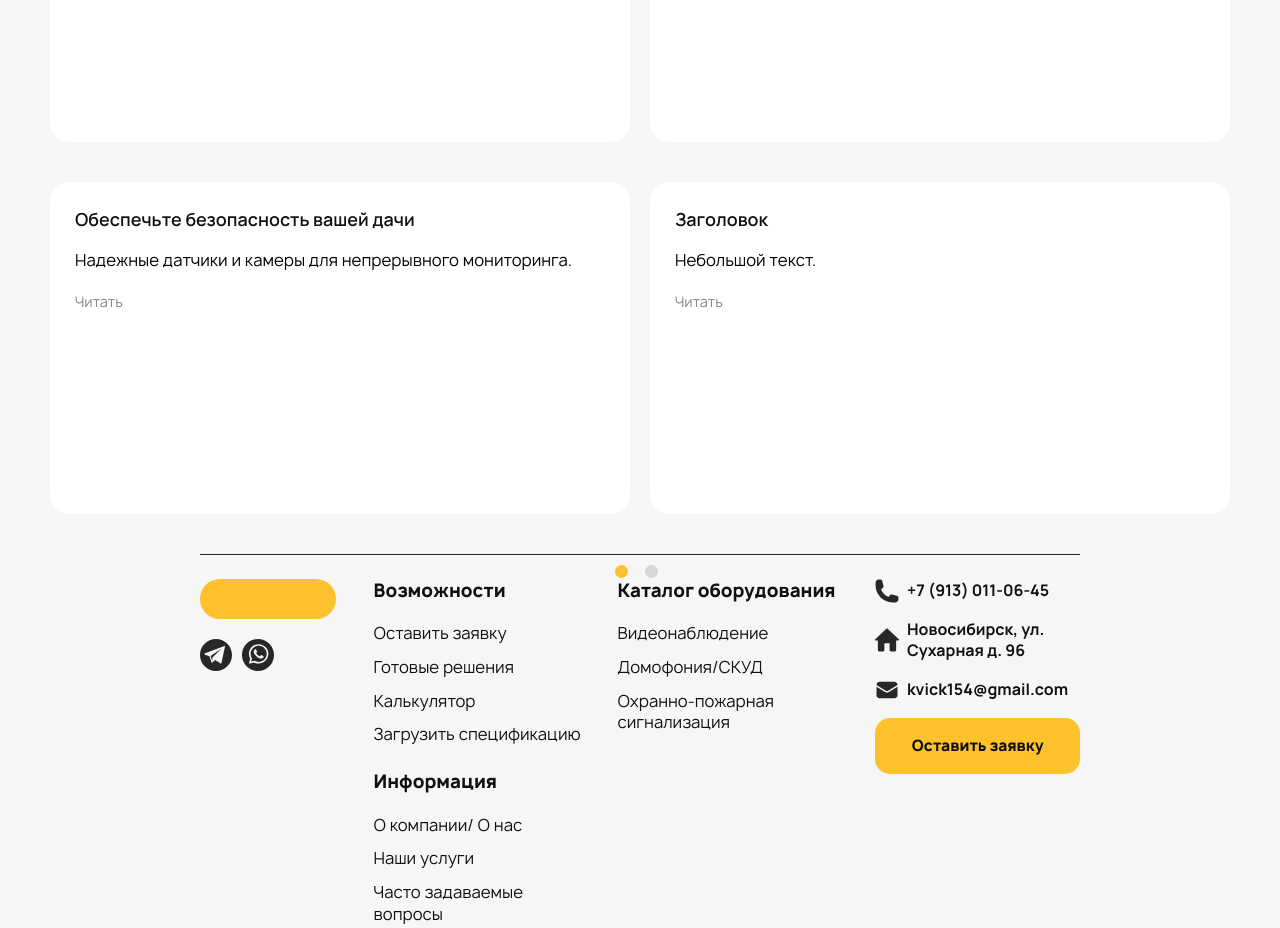
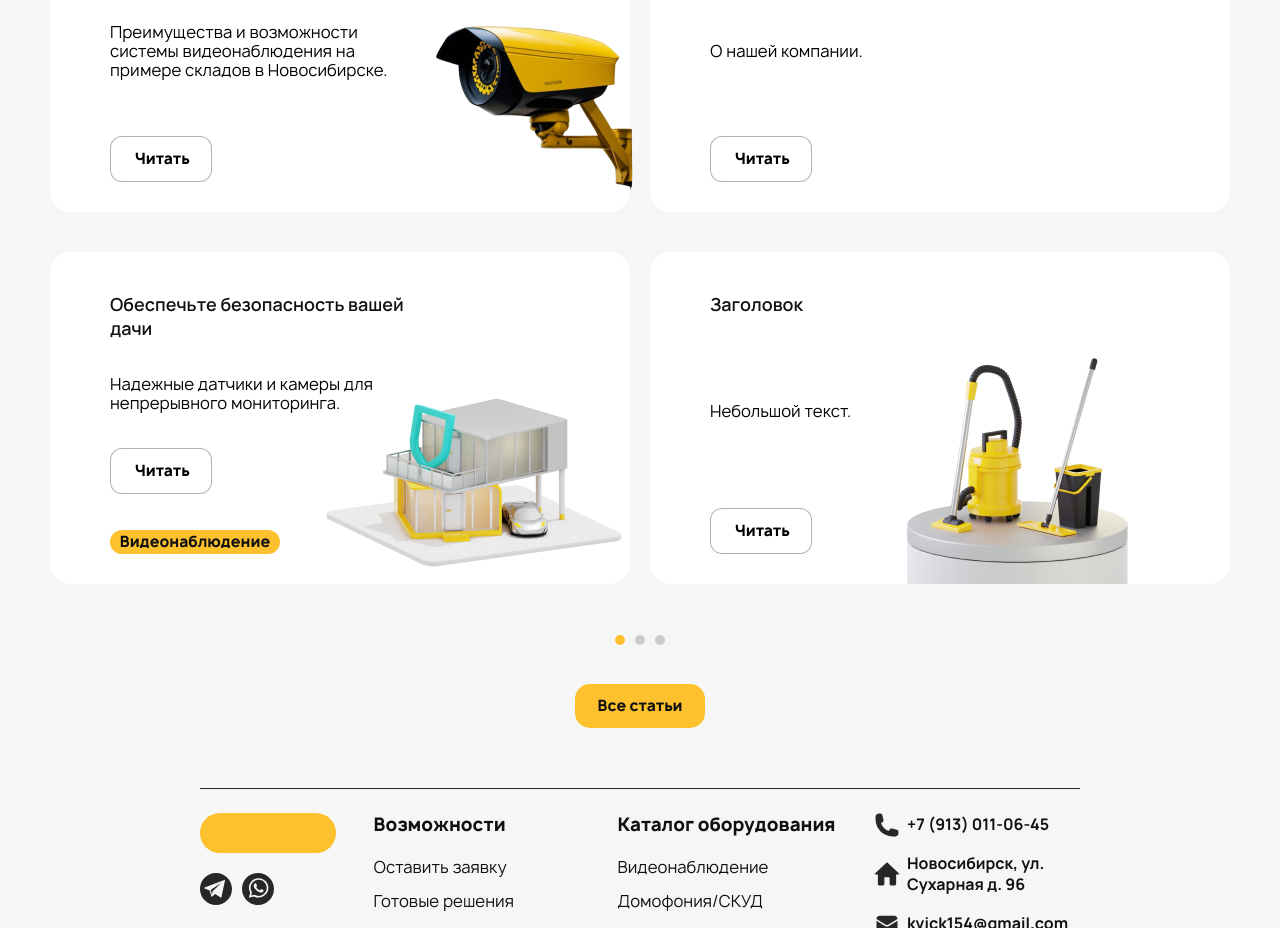
Before and after one commit to NSecuritySolutions/frontend, a React (Vite) app: page / in a window 1280 px wide. Shown: the part 1840-2768 px from the top of the page. Built offline with nearby package versions, Linux system fonts and the light colour scheme.

Commit message:
Feat: work examples component w/o adaptive

```diff
--- a/src/app/ui/App.tsx
+++ b/src/app/ui/App.tsx
@@ -2,8 +2,6 @@ import { Outlet } from 'react-router-dom';
 import { StyleSheetManager } from 'styled-components';
 
 import AppStyles from './styled';
-//@TODO - прижать футер к низу страницы
-// import { Footer } from 'src/widgets/Footer';
 
 const App = () => {
   return (
@@ -13,7 +11,6 @@ const App = () => {
         <main>
           <Outlet />
         </main>
-        {/* <Footer /> */}
       </>
     </StyleSheetManager>
   );
--- a/src/pages/MainPage/ui/MainPage.tsx
+++ b/src/pages/MainPage/ui/MainPage.tsx
@@ -2,7 +2,7 @@ import { OurTeam } from 'src/widgets/OurTeam';
 import { ProjectStage } from 'src/widgets/ProjectStage';
 import { Footer } from 'src/widgets/Footer';
 import { ReviewsBlock } from 'src/widgets/ReviewsBlock';
-import { WorkExamplesSlider } from 'src/shared/components/WorkExamplesSlider';
+import { WorkExamplesSlider } from 'src/widgets/WorkExamplesSlider';
 
 const MainPage = () => {
   return (
--- a/src/shared/components/WorkExamplesSlider/ui/styled.ts
+++ /dev/null
@@ -1,122 +0,0 @@
-import colors from 'src/shared/constants/colors';
-
-import styled from 'styled-components';
-
-const ReviewsContainer = styled.article`
-  display: flex !important;
-
-  flex-direction: column;
-  gap: 20px;
-  border-radius: 20px;
-  padding: 25px;
-  max-width: 580px;
-  width: 100%;
-  height: 332px;
-  background-color: ${colors.backgroundPrimary};
-  font-family: Manrope, sans-serif;
-
-  // @media (max-width: 940px) {
-  //   margin-top: 30px;
-  // }
-
-  // @media (max-width: 619px) {
-  //   margin-top: 30px;
-  // }
-`;
-const SliderContainer = styled.section`
-  margin: 0 auto;
-  background-color: ${colors.backgroundBase2};
-  display: flex;
-  flex-direction: column;
-  column-gap: 20px !important;
-  row-gap: 40px !important;
-  min-height: 800px;
-  max-width: 1180px;
-  width: 100%;
-  justify-items: space-between;
-  & ${ReviewsContainer}:nth-child(even) {
-    margin-bottom: 40px;
-    margin-left: 20px;
-  }
-
-  // @media (max-width: 1300px) {
-  //   max-width: 580px;
-  // }
-
-  // @media (max-width: 940px) {
-  //   max-width: 580px;
-  // }
-
-  // @media (max-width: 619px) {
-  //   max-width: 280px;
-  // }
-`;
-
-const ReviewsTitle = styled.h3`
-  font-weight: 600;
-  font-size: 18px;
-  text-align: start;
-`;
-
-const ReviewsParagraph = styled.span`
-  font-weight: 600;
-  font-size: 16px;
-  text-align: start;
-`;
-
-const ReviewsText = styled.p`
-  font-weight: 400;
-  font-size: 16px;
-  line-height: 1.2;
-`;
-
-const CustomDot = styled.div<{ $active?: boolean }>`
-  width: 13px;
-  height: 13px;
-  border-radius: 50%;
-  margin-top: 10px;
-  background-color: ${props =>
-    props.$active ? `${colors.btnPrimary}` : '#d7d7d7'};
-`;
-
-const ReviewsLink = styled.a<{ $active?: boolean }>`
-  cursor: poinetr;
-  font-size: 14px;
-  color: ${colors.darkPrimary};
-  opacity: 0.5;
-`;
-
-const ColumnTitle = styled.h2`
-  color: ${colors.darkPrimary};
-  display: flex;
-  overflow: hidden;
-  // white-space: nowrap;
-  // text-overflow: ellipsis;
-
-  font:
-    700 24px Manrope,
-    sans-serif;
-
-  // @media (max-width: 940px) {
-  //   max-width: 580px;
-  //   width: 100%;
-  //   align-self: center;
-  // }
-
-  // @media (max-width: 619px) {
-  //   max-width: 268px;
-  //   width: 100%;
-  //   align-self: center;
-  // }
-`;
-
-export {
-  ReviewsContainer,
-  SliderContainer,
-  ReviewsTitle,
-  ReviewsParagraph,
-  ReviewsText,
-  CustomDot,
-  ReviewsLink,
-  ColumnTitle
-};
--- a/src/shared/constants/texts/work-examples.ts
+++ b/src/shared/constants/texts/work-examples.ts
@@ -8,41 +8,137 @@ export const workExamples: TWorkExamples[] = [
     cardTitle: 'Установка видеонаблюдения в складском помещении',
     cardText:
       'Преимущества и возможности системы видеонаблюдения на примере складов в Новосибирске.',
-    cardButton: 'Читать',
     cardLink: '/',
-    cardImage: 'src/assets/images/works/png/works-image-1.png'
+    cardImage: 'src/assets/images/works/png/works-image-1.png',
+    top: '100px',
+    left: '360px',
+    right: '',
+    width: '257px'
   },
   {
     id: 2,
     cardTitle: 'Системы безопасности Новосибирск',
     cardText: 'О нашей компании.',
-    cardButton: 'Читать',
     cardLink: '/',
-    cardImage: 'src/assets/images/works/png/works-image-2.png'
+    top: '',
+    left: '',
+    right: '',
+    width: ''
   },
   {
     id: 3,
     cardTitle: 'Обеспечьте безопасность вашей дачи',
     cardText: 'Надежные датчики и камеры для непрерывного мониторинга.',
-    cardButton: 'Читать',
     cardLink: '/',
-    cardImage: 'src/assets/images/works/png/works-image-3.png'
+    cardImage: 'src/assets/images/works/png/works-image-2.png',
+    cardSectionButton: 'Видеонаблюдение',
+    cardSectionLink: '/link',
+    top: '130px',
+    left: '250px',
+    right: '',
+    width: '338px'
   },
   {
     id: 4,
     cardTitle: 'Заголовок',
     cardText: 'Небольшой текст.',
-    cardButton: 'Читать',
     cardLink: '/',
-    cardImage: 'src/assets/images/works/png/works-image-2.png'
+    cardImage: 'src/assets/images/works/png/works-image-3.png',
+    top: '90px',
+    left: '150px',
+    right: '',
+    width: '450px'
   },
   {
     id: 5,
     cardTitle: 'Установка видеонаблюдения в складском помещении',
     cardText:
       'Преимущества и возможности системы видеонаблюдения на примере складов в Новосибирске.',
-    cardButton: 'Читать',
     cardLink: '/',
-    cardImage: 'src/assets/images/works/png/works-image-3.png'
+    cardImage: 'src/assets/images/works/png/works-image-1.png',
+    top: '100px',
+    left: '360px',
+    right: '',
+    width: '257px'
+  },
+  {
+    id: 6,
+    cardTitle: 'Системы безопасности Новосибирск',
+    cardText: 'О нашей компании.',
+    cardLink: '/',
+    top: '',
+    left: '',
+    right: '',
+    width: ''
+  },
+  {
+    id: 7,
+    cardTitle: 'Обеспечьте безопасность вашей дачи',
+    cardText: 'Надежные датчики и камеры для непрерывного мониторинга.',
+    cardLink: '/',
+    cardImage: 'src/assets/images/works/png/works-image-2.png',
+    cardSectionButton: 'Видеонаблюдение',
+    cardSectionLink: '/link',
+    top: '130px',
+    left: '250px',
+    right: '',
+    width: '338px'
+  },
+  {
+    id: 8,
+    cardTitle: 'Заголовок',
+    cardText: 'Небольшой текст.',
+    cardLink: '/',
+    cardImage: 'src/assets/images/works/png/works-image-3.png',
+    top: '90px',
+    left: '150px',
+    right: '',
+    width: '450px'
+  },
+  {
+    id: 9,
+    cardTitle: 'Установка видеонаблюдения в складском помещении',
+    cardText:
+      'Преимущества и возможности системы видеонаблюдения на примере складов в Новосибирске.',
+    cardLink: '/',
+    cardImage: 'src/assets/images/works/png/works-image-1.png',
+    top: '100px',
+    left: '360px',
+    right: '',
+    width: '257px'
+  },
+  {
+    id: 10,
+    cardTitle: 'Системы безопасности Новосибирск',
+    cardText: 'О нашей компании.',
+    cardLink: '/',
+    top: '',
+    left: '',
+    right: '',
+    width: ''
+  },
+  {
+    id: 11,
+    cardTitle: 'Обеспечьте безопасность вашей дачи',
+    cardText: 'Надежные датчики и камеры для непрерывного мониторинга.',
+    cardLink: '/',
+    cardImage: 'src/assets/images/works/png/works-image-2.png',
+    cardSectionButton: 'Видеонаблюдение',
+    cardSectionLink: '/link',
+    top: '130px',
+    left: '250px',
+    right: '',
+    width: '338px'
+  },
+  {
+    id: 12,
+    cardTitle: 'Заголовок',
+    cardText: 'Небольшой текст.',
+    cardLink: '/',
+    cardImage: 'src/assets/images/works/png/works-image-3.png',
+    top: '90px',
+    left: '150px',
+    right: '',
+    width: '450px'
   }
 ];
--- a/src/shared/components/WorkExamplesSlider/ui/WorkExamplesSlider.tsx
+++ b/src/widgets/WorkExamplesSlider/ui/WorkExamplesSlider.tsx
@@ -1,4 +1,5 @@
 import { useState } from 'react';
+import colors from 'src/shared/constants/colors';
 
 import Slider from 'react-slick';
 import 'slick-carousel/slick/slick.css';
@@ -15,8 +16,14 @@ import {
   ReviewsText,
   CustomDot,
   ReviewsLink,
-  ColumnTitle
+  ColumnTitle,
+  ButtonWrapper,
+  ReviewsImg
 } from './styled.ts';
+import { BtnLink } from 'src/shared/components/BtnLink/index.ts';
+
+// @TODO  - вставить в слайд картинку
+// @TODO - постарничное выделение активной старницы
 
 const WorkExamplesSlider = () => {
   const [currentSlide, setCurrentSlide] = useState<number>(0);
@@ -64,7 +71,7 @@ const WorkExamplesSlider = () => {
     customPaging: function (i: number) {
       let activePage = 0;
       if (window.innerWidth >= 1300) {
-        activePage = Math.ceil(currentSlide / 4);
+        activePage = Math.ceil(currentSlide / 2);
       }
       // else if (window.innerWidth >= 619) {
       //   activePage = Math.ceil(currentSlide / 2);
@@ -86,7 +93,6 @@ const WorkExamplesSlider = () => {
   return (
     <SliderContainer className="slider-container">
       <ColumnTitle>Примеры наших работ</ColumnTitle>
-
       <Slider {...settings} afterChange={handleAfterChange}>
         {workExamples.map((item, i) => (
           <ReviewsContainer className="slick-slide" key={i}>
@@ -95,10 +101,32 @@ const WorkExamplesSlider = () => {
             </ReviewsTitle>
 
             <ReviewsText>{truncate(item.cardText, TEXT_LIMIT)}</ReviewsText>
-            <ReviewsLink href={item.cardLink}>{item.cardButton}</ReviewsLink>
+            <ReviewsLink href={item.cardLink}>Читать</ReviewsLink>
+            {item?.cardSectionButton && item?.cardSectionLink && (
+              <BtnLink
+                width="170px"
+                height="24px"
+                color={colors.darkPrimary}
+                text={item?.cardSectionButton}
+                link={item?.cardSectionLink}></BtnLink>
+            )}
+            <ReviewsImg
+              src={item.cardImage}
+              $width={item.width}
+              $top={item.top}
+              $left={item.left}
+              $right={item.right}></ReviewsImg>
           </ReviewsContainer>
         ))}
       </Slider>
+      <ButtonWrapper>
+        <BtnLink
+          width="130px"
+          height="44px"
+          color={colors.darkPrimary}
+          text="Все статьи"
+          link="/"></BtnLink>
+      </ButtonWrapper>
     </SliderContainer>
   );
 };
--- /dev/null
+++ b/src/widgets/WorkExamplesSlider/ui/styled.ts
@@ -0,0 +1,194 @@
+import colors from 'src/shared/constants/colors';
+
+import styled from 'styled-components';
+
+const ReviewsContainer = styled.article`
+  position: relative;
+  display: flex !important;
+  flex-direction: column;
+  gap: 10px;
+  border-radius: 20px;
+  padding: 40px 60px 30px;
+  max-width: 580px;
+  width: 100%;
+  height: 332px;
+  background-color: ${colors.backgroundPrimary};
+  font-family: Manrope, sans-serif;
+
+  // @media (max-width: 940px) {
+  //   margin-top: 30px;
+  // }
+
+  // @media (max-width: 619px) {
+  //   margin-top: 30px;
+  // }
+`;
+const SliderContainer = styled.section`
+  margin: 60px auto;
+  background-color: ${colors.backgroundBase2};
+  display: flex;
+  flex-direction: column;
+  min-height: 800px;
+  max-width: 1180px;
+  width: 100%;
+  row-gap: 20px;
+
+  .slick-list{
+    margin-bottom: 40px;
+
+  }
+   .slick-slide{
+    display: flex;
+    flex-direction:column;
+    justify-content: space-between;
+     div {
+      display: flex;
+      column-gap: 20px;
+
+    }
+    }
+
+    .slick-initialized .slick-slide {
+      row-gap: 40px;
+      article {
+        row-gap: 0px;
+      }
+  }
+
+  .slick-dots {
+    position: absolute;
+    bottom: -25px;
+    display: block;
+    width: 100%;
+    padding: 0;
+    margin: 0;
+    list-style: none;
+    text-align: center;
+
+    li {
+
+        display: inline-block;
+        margin: 0 5px;
+        width: 10px;
+        height: 10px;
+        div {
+            width: 10px;
+            height: 10px;
+            background-color: #ccc;
+            border-radius: 50%;
+        }
+
+        &.slick-active div {
+            background-color: ${colors.btnPrimary};
+        }
+    }
+
+  // @media (max-width: 1300px) {
+  //   max-width: 580px;
+  // }
+
+  // @media (max-width: 940px) {
+  //   max-width: 580px;
+  // }
+
+  // @media (max-width: 619px) {
+  //   max-width: 280px;
+  // }
+
+`;
+
+const ColumnTitle = styled.h2`
+  color: ${colors.darkPrimary};
+  display: flex;
+  overflow: hidden;
+  margin-bottom: 30px;
+  // white-space: nowrap;
+  // text-overflow: ellipsis;
+
+  font:
+    700 24px Manrope,
+    sans-serif;
+
+  // @media (max-width: 940px) {
+  //   max-width: 580px;
+  //   width: 100%;
+  //   align-self: center;
+  // }
+
+  // @media (max-width: 619px) {
+  //   max-width: 268px;
+  //   width: 100%;
+  //   align-self: center;
+  // }
+`;
+
+const ReviewsTitle = styled.h3`
+  max-width: 320px;
+  width: 100%;
+  font-weight: 600;
+  font-size: 18px;
+  text-align: start;
+`;
+
+const ReviewsText = styled.p`
+  max-width: 320px;
+  width: 100%;
+  font-weight: 400;
+  font-size: 16px;
+  line-height: 1.2;
+`;
+
+const CustomDot = styled.div<{ $active?: boolean }>`
+  width: 13px;
+  height: 13px;
+  border-radius: 50%;
+  background-color: ${props =>
+    props.$active ? `${colors.btnPrimary}` : '#d7d7d7'};
+`;
+
+const ReviewsLink = styled.a<{ $active?: boolean }>`
+  cursor: poinetr;
+  justify-content: center;
+  border-radius: 12px;
+  border-color: rgba(16, 16, 16, 0.32);
+  border-style: solid;
+  border-width: 1px;
+  background-color: ${colors.backgroundPrimary};
+  white-space: nowrap;
+  padding: 12px 24px;
+  width: 102px;
+  font:
+    800 15px/133% Manrope,
+    sans-serif;
+`;
+
+const ButtonWrapper = styled.div`
+  padding-top: 40px;
+  display: flex;
+  justify-content: center;
+`;
+
+const ReviewsImg = styled.img<{
+  $top: string | undefined;
+  $left: string | undefined;
+  $right: string | undefined;
+  $width: string | undefined;
+}>`
+  position: absolute;
+  z-index: 3;
+  top: ${props => props.$top};
+  left: ${props => props.$left};
+  right: ${props => props.$right};
+  width: ${props => props.$width};
+`;
+export {
+  ReviewsContainer,
+  SliderContainer,
+  ReviewsTitle,
+  ReviewsText,
+  CustomDot,
+  ReviewsLink,
+  ColumnTitle,
+  ButtonWrapper,
+  ReviewsImg
+};
```
Also changed, not shown: src/shared/constants/texts/types.ts (+7 -2 lines), src/widgets/WorkExamplesSlider/index.ts (renamed from src/shared/components/WorkExamplesSlider/index.ts).
